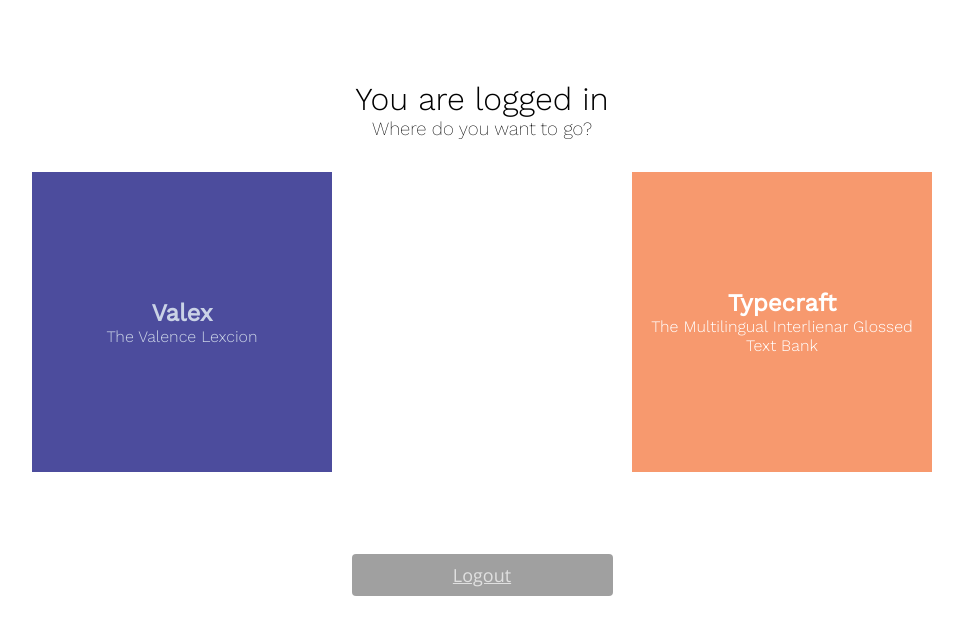
After one commit to Typecraft/typecraft-login, a Django app: template users/templates/users/authenticated.html in a window 1280 px wide. The commit adds this page. Shown: the top 635 px of the page, without its empty margins (158-1121 px from the left). Run offline with Django 3.2, Linux system fonts and the light colour scheme; the template is opened without the code that fills it, so the values that code supplies are empty; some libraries are stand-ins or nearby versions.

Commit message:
Add logged in view

```diff
--- /dev/null
+++ b/users/static/authenticated.css
@@ -0,0 +1,38 @@
+.authenticated{
+    text-align: center;
+    padding-top: 5em;
+}
+
+.authenticated__grid{
+    display: flex;
+    flex-wrap: wrap;
+    justify-content: space-around;
+    width: 1200px;
+    margin: 2em auto;
+}
+
+.grid__card{
+    width: 300px;
+    height: 300px;
+    padding: 1em;
+    -webkit-box-sizing: border-box;
+    -moz-box-sizing: border-box;
+    box-sizing: border-box;
+    display: flex;
+    align-items:center;
+    justify-content: center;
+    -webkit-transition: width 0.5s ease-in-out;
+    -moz-transition: width 0.5s ease-in-out;
+    -ms-transition: width 0.5s ease-in-out;
+    -o-transition: width 0.5s ease-in-out;
+    transition: width 0.5s ease-in-out;
+}
+
+.grid__card:hover{
+    width: 600px;
+    -webkit-transition: width 0.5s ease-in-out;
+    -moz-transition: width 0.5s ease-in-out;
+    -ms-transition: width 0.5s ease-in-out;
+    -o-transition: width 0.5s ease-in-out;
+    transition: width 0.5s ease-in-out;
+}
--- /dev/null
+++ b/users/templates/users/authenticated.html
@@ -0,0 +1,27 @@
+{% extends 'users/base.html' %}
+{% load static %}
+
+{% block head %}
+    <link rel="stylesheet" href="{% static 'authenticated.css' %}">
+{% endblock %}
+{% block body %}
+    <div class="authenticated">
+        <h1 class="light">You are logged in</h1>
+        <h3 class="very-light">Where do you want to go?</h3>
+        <div class="authenticated__grid">
+            <a href="http://valex.typecraft.org" class="resetlink grid__card bg-valex-blue">
+                <div class="light valex-highlight-blue">
+                    <h2>Valex</h2>
+                    <h4 class="light">The Valence Lexcion</h4>
+                </div>
+            </a>
+            <a href="https://typecraft.org" class="resetlink grid__card bg-valex-orange">
+                <div class="light valex-highlight-orange">
+                    <h2>Typecraft</h2>
+                    <h4 class="light">The Multilingual Interlienar Glossed Text Bank</h4>
+                </div>
+            </a>
+        </div>
+        <a href="/logout/" class="mt-50 logout btn btn-large btn-default">Logout</a>
+    </div>
+{% endblock %}
--- a/users/templates/users/base.html
+++ b/users/templates/users/base.html
@@ -5,6 +5,7 @@
     <meta charset="UTF-8">
     <title>Login Typecraft</title>
     <link rel="stylesheet" href="{% static 'base.css' %}">
+    <link rel="stylesheet" href="{% static 'typecraft.css' %}">
     <link rel="stylesheet" href="https://materialdesignicons.com/cdn/2.0.46/css/materialdesignicons.min.css">
     {% block head %}
     {% endblock %}
--- a/users/urls.py
+++ b/users/urls.py
@@ -4,7 +4,7 @@
 
 urlpatterns = [
     url(r'login', views.login_user),
-    url(r'logout', views.logout_user),
+    url(r'logout/', views.logout_user),
     url(r'signup', views.signup_user),
     url(r'^$', views.index),
 ]
```
Also changed, not shown: users/forms.py (added, +18 -0 lines), users/static/login.css (+0 -16 lines), users/static/signup.css (added, +48 -0 lines), users/templates/users/login.html (+7 -6 lines), users/templates/users/signup.html (added, +65 -0 lines), users/views.py (+43 -10 lines).
